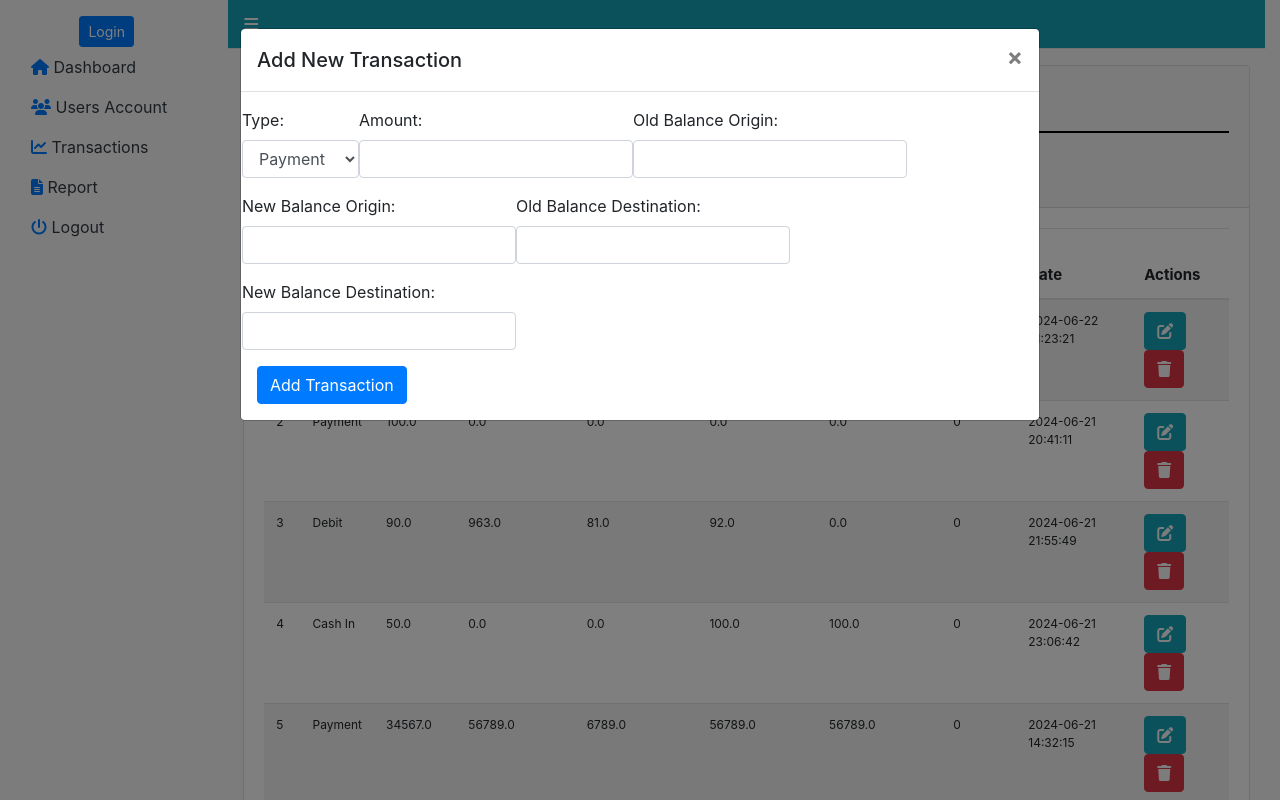
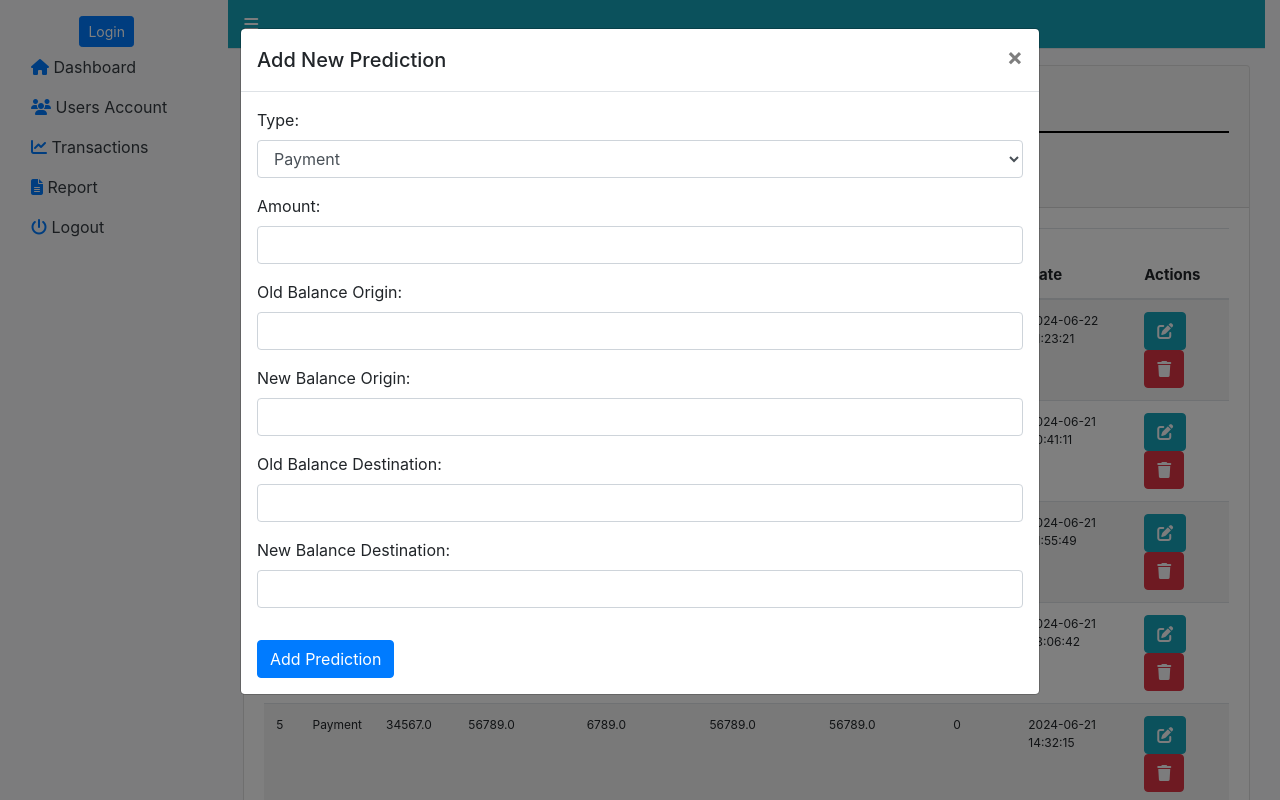
Before and after one commit to AbdullahiKhalif/Anti-Money-Laundering-with-Machine-Learning, a Flask app: page /transactions in a window 1280 px wide, after a click on "Add New Prediction". Run offline with Flask 3, Linux system fonts and the light colour scheme; data comes from the database, SQL or seed files in the repository; parts of the project's set-up code (start-up, migrations or seed data) failed here and were passed over; some libraries are stand-ins or nearby versions.

Commit message:
completed

```diff
--- a/app.py
+++ b/app.py
@@ -8,7 +8,7 @@ import predictions
 app = Flask(__name__)
 
 # Load the saved model
-model = joblib.load('model/random_forest_model.pkl')
+model = joblib.load('model/QuadraticDiscriminantAnalysisl.pkl')
 
 app.secret_key = "your_secret_key"  # Change this to a random string
 
@@ -272,15 +272,21 @@ def predictions():
     conn.close()
     return render_template('adminDashboard.html', transaction=transaction, content='transactions')
 
+
 @app.route('/transactions/update/<int:id>', methods=['POST'])
 def update_transactions(id):
     data = request.form.to_dict()
+
+    # Mapping from numeric types to string labels for database storage
     transaction_types = {0: "Cash In", 1: "Cash Out", 2: "Debit", 3: "Payment", 4: "Transfer"}
-    transaction_type = transaction_types.get(int(data.get('type', 0)), "Unknown")  # Get transaction type with default
 
-    # Ensure all six features are provided correctly:
+    # Fetching the type as a numeric value for prediction
+    type_numeric = float(data.get('type', 0))
+    transaction_type = transaction_types.get(int(type_numeric), "Unknown")  # Map to string for database
+
+    # Prepare input data for the model (ensure the input is in the expected format)
     input_data = [
-        float(data.get('type', 0)),  # Assuming 'type' needs to be included as a feature
+        type_numeric,  # Assuming this needs to be a float or integer as used during training
         float(data.get('amount', 0)),
         float(data.get('oldbalanceOrg', 0)),
         float(data.get('newbalanceOrig', 0)),
@@ -288,22 +294,34 @@ def update_transactions(id):
         float(data.get('newbalanceDest', 0))
     ]
 
-    prediction = model.predict([input_data])[0]  # Ensure input to model.predict() is a 2D array
-    prediction = int(prediction)  # Convert numpy int to standard Python int
+    try:
+        # Predicting the fraud likelihood
+        prediction = model.predict([input_data])[0]  # Model expects a 2D array
+        prediction = int(prediction)  # Convert numpy int to standard Python int
 
-    # Save the prediction and input data to the database
-    conn = mysql.connector.connect(**mysql_config)
-    cursor = conn.cursor()
-    cursor.execute("""
-        UPDATE predictions SET type=%s, amount=%s, oldbalanceOrg=%s, newbalanceOrig=%s, oldbalanceDest=%s, newbalanceDest=%s, isFraud=%s WHERE id=%s
-    """, (transaction_type, data['amount'], data['oldbalanceOrg'], data['newbalanceOrig'],
-          data['oldbalanceDest'], data['newbalanceDest'], prediction, id))
-    conn.commit()
-    cursor.close()
-    conn.close()
+        # Update the transaction in the database
+        conn = mysql.connector.connect(**mysql_config)
+        cursor = conn.cursor()
+        cursor.execute("""
+            UPDATE predictions
+            SET type=%s, amount=%s, oldbalanceOrg=%s, newbalanceOrig=%s, oldbalanceDest=%s, newbalanceDest=%s, isFraud=%s
+            WHERE id=%s
+        """, (transaction_type, data['amount'], data['oldbalanceOrg'], data['newbalanceOrig'],
+              data['oldbalanceDest'], data['newbalanceDest'], prediction, id))
+        conn.commit()
 
-    flash('Transaction successfully updated', 'success')
-    return jsonify({'prediction': prediction})  # Ensure 'transactions' is a valid endpoint
+        flash('Transaction successfully updated', 'success')
+        return jsonify({'prediction': prediction})
+
+    except Exception as e:
+        # Handle exceptions and rollback if needed
+        conn.rollback()
+        flash(f'An error occurred: {str(e)}', 'error')
+        return jsonify({'error': str(e)}), 500
+
+    finally:
+        cursor.close()
+        conn.close()
 
 
 @app.route('/transactions/add', methods=['POST'])
--- a/templates/transactions.html
+++ b/templates/transactions.html
@@ -7,6 +7,21 @@
     <link rel="stylesheet" href="https://cdnjs.cloudflare.com/ajax/libs/font-awesome/6.5.1/css/all.min.css">
      <link href="https://maxcdn.bootstrapcdn.com/bootstrap/4.5.2/css/bootstrap.min.css" rel="stylesheet">
     <title>Transactions</title>
+    <style>
+  .modal-vertical .modal-dialog {
+    display: flex;
+    flex-direction: column;
+    margin-bottom: 1rem; /* Adjusts the margin between modals */
+  }
+
+  .modal-vertical .form-group {
+    margin-bottom: 1rem;
+  }
+
+  .modal-vertical .btn-primary {
+    margin-top: 1rem;
+  }
+</style>
 </head>
 <body>
 <main class="content">
@@ -16,10 +31,10 @@
 							<div class="card">
 								<div class="card-header">
 								<i class="fa fa-broken fs-4 text-primary"></i> <span class="card-title fs-5">Transaction Table</span>
-									<h6 class="card-subtitle text-muted fs-6">You can add new Transactions, update and delete also. fill free to use our system😍.</h6>
+									<h6 class="card-subtitle text-muted fs-6">You can add new Predictions, update and delete also. fill free to use our system😍.</h6>
 									<hr style="border: 1px solid #000;">
 									<button type="button" class="btn btn-primary my-1 float-end" data-bs-toggle="modal" data-bs-target="#addTransactionModal" id="addNew">
-                                        Add New Transaction
+                                        Add New Prediction
                                     </button>
 
 								</div>
@@ -68,10 +83,10 @@
 				</div>
 <!-- Add Transaction Modal -->
 <div class="modal fade" id="addTransactionModal" tabindex="-1" aria-labelledby="addTransactionModalLabel" aria-hidden="true">
-  <div class="modal-dialog modal-lg">
+  <div class="modal-dialog modal-lg modal-vertical">
     <div class="modal-content">
       <div class="modal-header">
-        <h5 class="modal-title" id="addTransactionModalLabel">Add New Transaction</h5>
+        <h5 class="modal-title" id="addTransactionModalLabel">Add New Prediction</h5>
         <button type="button" class="close" data-dismiss="modal" aria-label="Close">
           <span aria-hidden="true">&times;</span>
         </button>
@@ -79,7 +94,7 @@
       <div class="modal-body">
         <form id="addTransactionForm">
           <div class="row">
-              <div class="form-group">
+            <div class="form-group col-md-12">
               <label for="type" class="block fw-bold">Type:</label>
               <select class="form-control" name="type">
                 <option value="3">Payment</option>
@@ -89,41 +104,40 @@
                 <option value="2">Debit</option>
               </select>
             </div>
-          <div class="form-group">
-            <label  class="block fw-bold">Amount:</label>
-            <input type="text" name="amount" class="form-control" required />
+            <div class="form-group col-md-12">
+              <label class="block fw-bold">Amount:</label>
+              <input type="number" name="amount" class="form-control" step="any"  max="100000" required />
             </div>
-          <div class="form-group">
-            <label  class="block fw-bold">Old Balance Origin:</label>
-            <input type="number"  name="oldbalanceOrg" class="form-control" required />
+            <div class="form-group col-md-12">
+              <label class="block fw-bold">Old Balance Origin:</label>
+              <input type="number" name="oldbalanceOrg" step="any" class="form-control" required />
             </div>
-          <div class="form-group">
+            <div class="form-group col-md-12">
               <label class="block fw-bold">New Balance Origin:</label>
-            <input type="number" name="newbalanceOrig" class="form-control" required />
+              <input type="number" name="newbalanceOrig" class="form-control" step="any" required />
             </div>
-          <div class="form-group">
+            <div class="form-group col-md-12">
               <label class="block fw-bold">Old Balance Destination:</label>
-            <input type="number"  name="oldbalanceDest" class="form-control" required />
+              <input type="number" name="oldbalanceDest" class="form-control" step="any" required />
             </div>
-          <div class="form-group">
+            <div class="form-group col-md-12">
               <label class="block fw-bold">New Balance Destination:</label>
-            <input type="number"  name="newbalanceDest" class="form-control" required />
+              <input type="number" name="newbalanceDest" class="form-control" step="any" required />
             </div>
-
           </div>
-             <button type="submit" class="btn btn-primary">Add Transaction</button>
+          <button type="submit" class="btn btn-primary">Add Prediction</button>
         </form>
       </div>
     </div>
   </div>
 </div>
 
-    <!-- Add Transaction Modal -->
+<!-- Update Transaction Modal -->
 <div class="modal fade" id="updateTransactionModal" tabindex="-1" aria-labelledby="updateTransactionModalLabel" aria-hidden="true">
-  <div class="modal-dialog modal-lg">
+  <div class="modal-dialog modal-lg modal-vertical">
     <div class="modal-content">
       <div class="modal-header">
-        <h5 class="modal-title" id="updateTransactionModalLabel">Update Transaction Info!</h5>
+        <h5 class="modal-title" id="updateTransactionModalLabel">Update Prediction Info!</h5>
         <button type="button" class="close" data-dismiss="modal" aria-label="Close">
           <span aria-hidden="true">&times;</span>
         </button>
@@ -134,7 +148,7 @@
             <input type="hidden" class="form-control" id="id" name="id">
           </div>
           <div class="row">
-              <div class="form-group">
+            <div class="form-group col-md-12">
               <label for="type" class="block fw-bold">Type:</label>
               <select class="form-control" name="type" id="type">
                 <option value="3">Payment</option>
@@ -144,34 +158,36 @@
                 <option value="2">Debit</option>
               </select>
             </div>
-          <div class="form-group">
-            <label  class="block fw-bold">Amount:</label>
-            <input type="text" id="amount" name="amount" class="form-control" required />
+            <div class="form-group col-md-12">
+              <label class="block fw-bold">Amount:</label>
+              <input type="number" id="amount" name="amount"  step="any"  max="100000" class="form-control" required />
             </div>
-          <div class="form-group">
-            <label  class="block fw-bold">Old Balance Origin:</label>
-            <input type="number" id="oldbalanceOrg" name="oldbalanceOrg" class="form-control" required />
+            <div class="form-group col-md-12">
+              <label class="block fw-bold">Old Balance Origin:</label>
+              <input type="number" id="oldbalanceOrg" name="oldbalanceOrg" step="any" class="form-control" required />
             </div>
-          <div class="form-group">
+            <div class="form-group col-md-12">
               <label class="block fw-bold">New Balance Origin:</label>
-            <input type="number" id="newbalanceOrig" name="newbalanceOrig" class="form-control" required />
+              <input type="number" id="newbalanceOrig" name="newbalanceOrig" step="any" class="form-control" required />
             </div>
-          <div class="form-group">
+            <div class="form-group col-md-12">
               <label class="block fw-bold">Old Balance Destination:</label>
-            <input type="number" id="oldbalanceDest" name="oldbalanceDest" class="form-control" required />
+              <input type="number" id="oldbalanceDest" name="oldbalanceDest" step="any" class="form-control" required />
             </div>
-          <div class="form-group">
+            <div class="form-group col-md-12">
               <label class="block fw-bold">New Balance Destination:</label>
-            <input type="number" id="newbalanceDest" name="newbalanceDest" class="form-control" required />
+              <input type="number" id="newbalanceDest" name="newbalanceDest" step="any" class="form-control" required />
             </div>
-
           </div>
-             <button type="submit" class="btn btn-primary">Add Transaction</button>
+          <button type="submit" class="btn btn-primary">Update Prediction</button>
         </form>
       </div>
     </div>
   </div>
 </div>
+
+
+
 </main>
 
 
@@ -185,6 +201,7 @@
 $('#addNew').on('click', function() {
     $('#addTransactionModal').modal('show');
 });
+
     function showUpdateModal(id, type, amount, oldbalanceOrg, newbalanceOrig, oldbalanceDest, newbalanceDest) {
     $('#updateTransactionForm input[name="id"]').val(id);
     $('#updateTransactionForm input[name="type"]').val(type);
@@ -196,20 +213,20 @@ function showUpdateModal(id, type, amount, oldbalanceOrg, newbalanceOrig, oldbal
     $('#updateTransactionModal').modal('show');
 }
 
+
     $('#addTransactionForm').on('submit', function(e) {
     e.preventDefault();
     $.ajax({
         url: '/transactions/add',
         type: 'POST',
         data: $(this).serialize(),
-
         success: function(resp) {
-
             if(resp.prediction == 1){
-                Swal.fire('Warning', `This Transaction is Fraudulent and  saved successfully into database`, 'warning');
+                Swal.fire('Warning', `This Transaction is Fraudulent and saved successfully into database`, 'warning');
+               $('#addTransactionForm').trigger('reset');
                 $('#addTransactionModal').modal('hide');
-            }else {
-                Swal.fire('Success', `This Transaction is Not Fraudulent and  saved successfully into database`, 'success');
+            } else {
+                Swal.fire('Success', `This Transaction is Not Fraudulent and saved successfully into database`, 'success');
                 $('#addTransactionModal').modal('hide');
             }
         },
@@ -219,6 +236,7 @@ $('#addTransactionForm').on('submit', function(e) {
     });
 });
 
+
     $('#updateTransactionForm').on('submit', function(e) {
     e.preventDefault();
     $.ajax({
@@ -227,10 +245,11 @@ $('#updateTransactionForm').on('submit', function(e) {
         data: $(this).serialize(),
         success: function(resp) {
             if(resp.prediction == 1){
-                Swal.fire('Warning', `This Transaction is Fraudulent and  saved successfully into database`, 'warning');
+                Swal.fire('Warning', `This Transaction is Fraudulent and saved successfully into database`, 'warning');
+                $("#updateTransactionForm")[0].reset();
                 $('#updateTransactionModal').modal('hide');
-            }else {
-                Swal.fire('Success', `This Transaction is Not Fraudulent and  saved successfully into database`, 'success');
+            } else {
+                Swal.fire('Success', `This Transaction is Not Fraudulent and saved successfully into database`, 'success');
                 $('#updateTransactionModal').modal('hide');
             }
         },
@@ -239,6 +258,7 @@ $('#updateTransactionForm').on('submit', function(e) {
         }
     });
 });
+
 
     function deleteTransaction(id) {
     Swal.fire({
@@ -262,12 +282,13 @@ function deleteTransaction(id) {
                     });
                 },
                 error: function() {
-                    Swal.fire('Failed!', 'There was a problem deleting this Transactions.', 'error');
+                    Swal.fire('Failed!', 'There was a problem deleting this transaction.', 'error');
                 }
             });
         }
     });
 }
+
 </script>
 </body>
 </html>
```
Also changed, not shown: templates/index.html (+26 -18 lines), 6 other files. Lines whose indentation alone changed are shown as unchanged.
